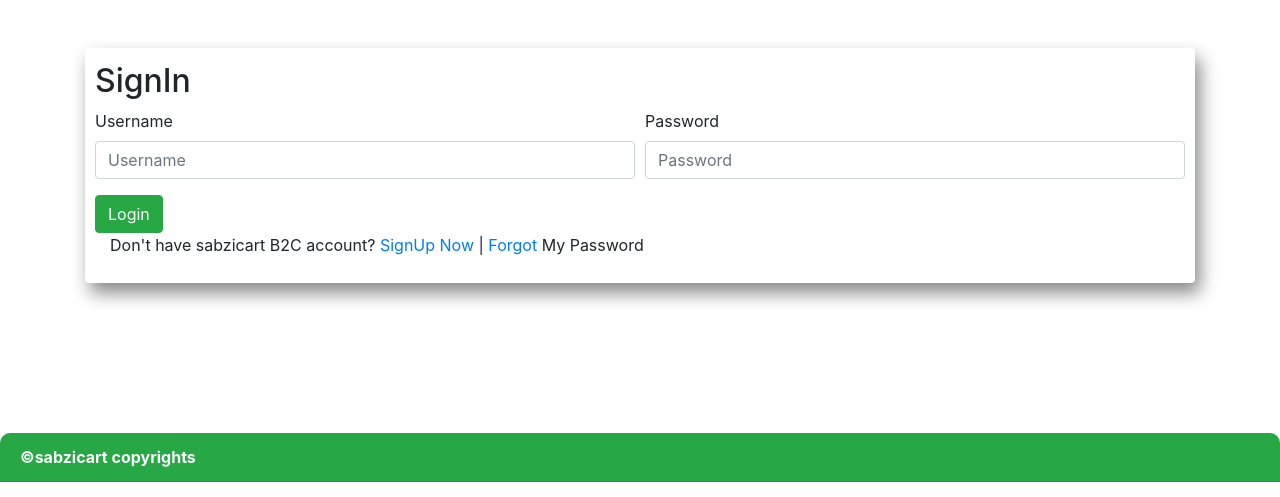
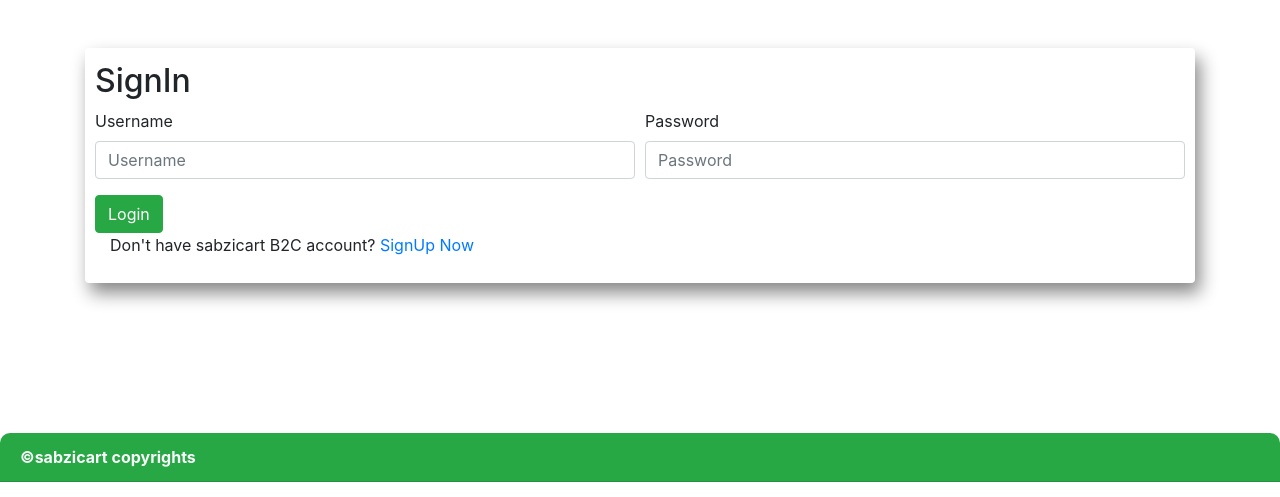
Before and after one commit to vishnu96ray/blockchain, a Django app: page /accounts/signin/ in a window 1280 px wide. Shown: the part 89-586 px from the top of the page. Run offline with Django 3.2, Linux system fonts and the light colour scheme; some libraries are stand-ins or nearby versions.

Commit message:
Update login.html

```diff
--- a/templates/accounts/login.html
+++ b/templates/accounts/login.html
@@ -32,7 +32,7 @@
 			  <button type="submit" class="btn btn-success" id="newloginbutton">Login</button>
 			</form>
 			<p class="form-group col-md-12">Don't have sabzicart B2C account?
-					<a href="/accounts/register/user/">SignUp Now</a> | <a href="accounts/forgot/password/">Forgot</a> My Password </p>
+					<a href="/accounts/register/user/">SignUp Now</a> </p>
 			<!-- </div> -->
 	    	<!-- </div> -->
 	    </div>
```
